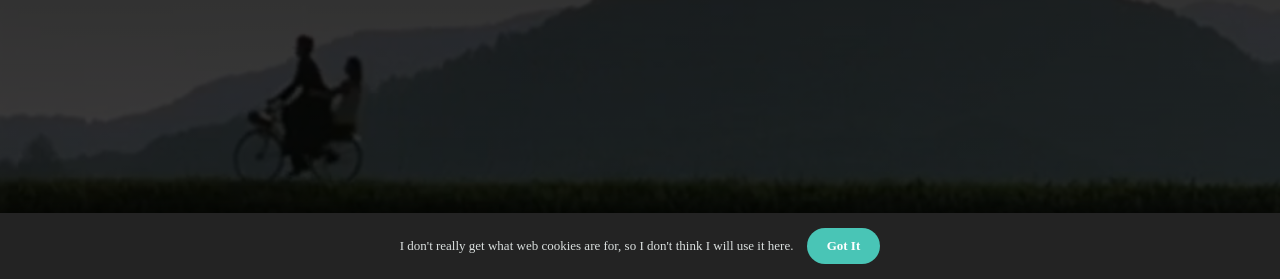
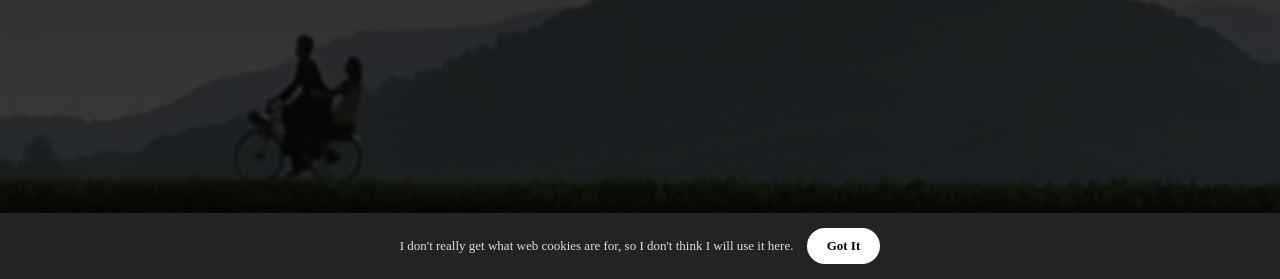
Before and after one commit to charlescommas/charlescommas.github.io, a plain HTML site: page real-index.html in a window 1280 px wide. Shown: the part 521-800 px from the top of the page. Drawn offline with nearby package versions, Linux system fonts and the light colour scheme.

Commit message:
sixth commit

```diff
--- a/style.css
+++ b/style.css
@@ -431,15 +431,18 @@ body{
     margin-left: 10px;
     line-height:normal;
     padding: 10px 20px;
-    background-color: #49c5b6;
-    color: #fff;
+    /* background-color: #49c5b6; */
+    /* color: #fff; */
+    background-color: #fff;
+    color: #000;
     font-weight: bold;
     border-radius: 30px;
     cursor: pointer;
     transition: all 0.3s ease;
 }
 .section-cookies-inner .button:hover{
-    background-color: #37aea0;
+    /* background-color: #37aea0; */
+    background-color: #ccc;
 }
 
 /****************************\
```
